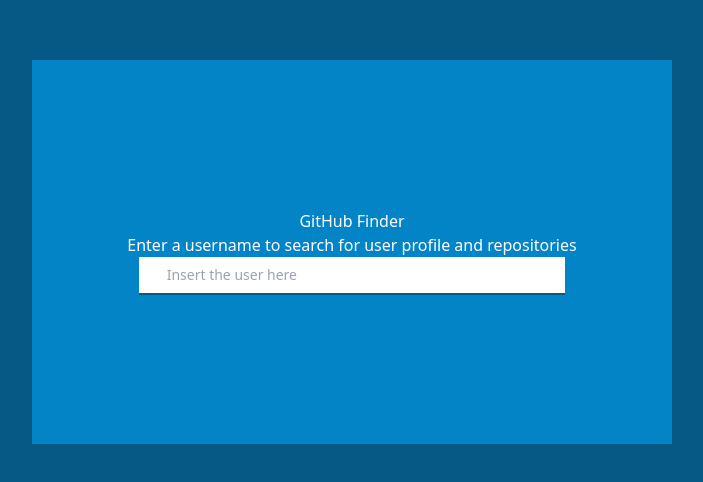
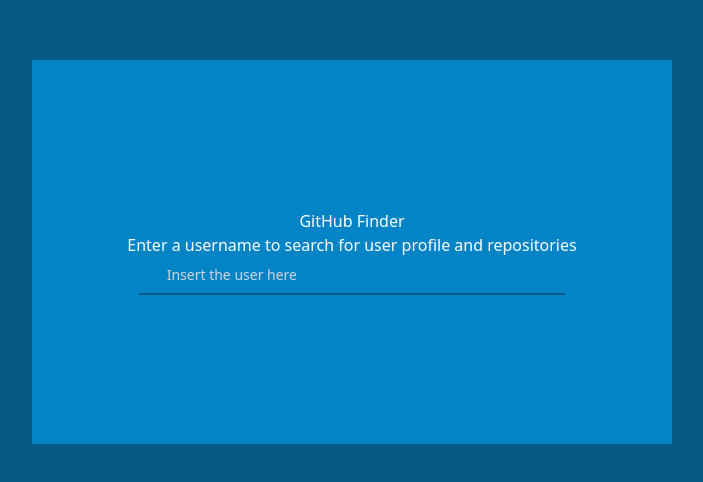
Before and after one commit to Rampche/github-profile-finder, a React (Create React App) app: page / in a window 1280 px wide. Shown: the part 148-630 px from the top of the page, without its empty margins (288-991 px from the left). Built offline with nearby package versions, Linux system fonts and the light colour scheme.

Commit message:
removed background color of the input

```diff
--- a/src/App.tsx
+++ b/src/App.tsx
@@ -8,6 +8,7 @@
   const toggleTheme = () => {
     setIsDark(!isDark);
   };
+
   return (
     <ThemeContext.Provider value={{ isDark, toggleTheme }}>
       <Outlet />
--- a/src/components/Container.tsx
+++ b/src/components/Container.tsx
@@ -1,4 +1,4 @@
-import React from 'react';
+import React from "react";
 //import Container from '../models/container'
 
 const Container = () => {
@@ -10,7 +10,7 @@
       </p>
       <input
         type="text"
-        className="border-b-2 border-sky-800 border-solid border-0 outline-none py-1.5 pl-7 pr-20 w-2/3  text-gray-900 placeholder:text-gray-400 focus: sm:text-sm sm:leading-6"
+        className="border-b-2 bg-transparent border-sky-800 border-solid border-0 outline-none py-1.5 pl-7 pr-20 w-2/3  text-gray-900 placeholder:text-gray-300 focus: text-gray-300 sm:text-sm sm:leading-6"
         placeholder="Insert the user here"
       />
     </div>
```
Also changed, not shown: 1 other file (tests, documents, lock files or other folders).
